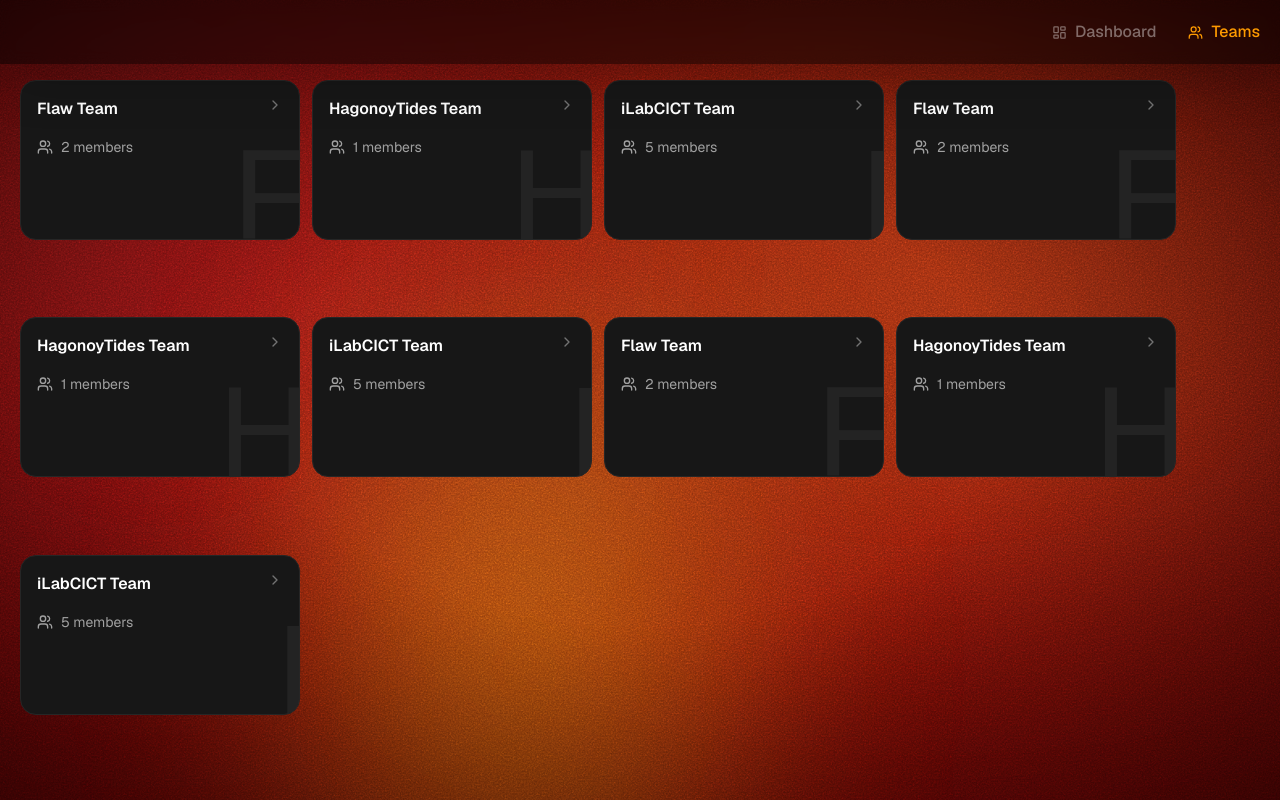
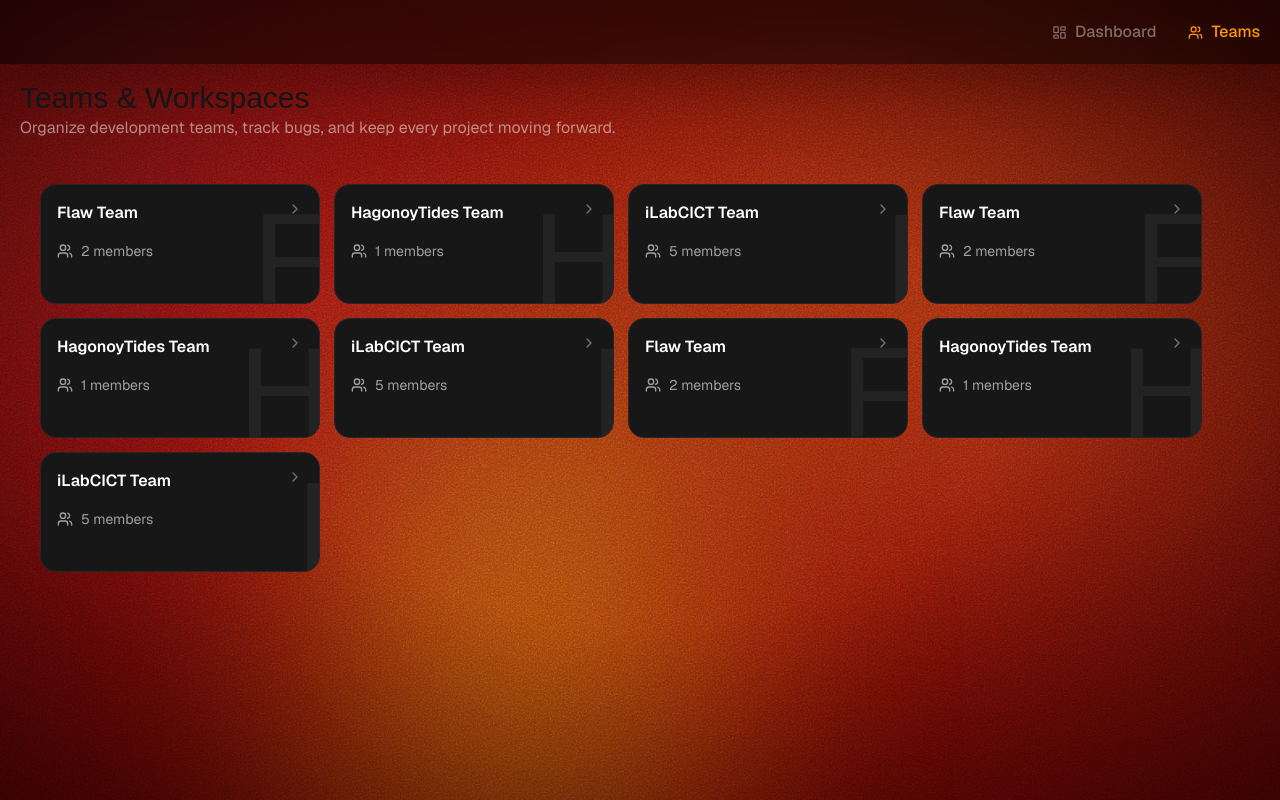
Before and after one commit to limuelcamangon15/Flaw-Frontend, a Next.js app: page /teams in a window 1280 px wide. Built offline with nearby package versions, Linux system fonts and the light colour scheme; a web font is replaced by a local one.

Commit message:
update: added heading and card anim

```diff
--- a/app/components/team/TeamPage.tsx
+++ b/app/components/team/TeamPage.tsx
@@ -15,11 +15,18 @@ const TEAMS = [
 
 export default function TeamPage() {
   return (
-    <div className="w-full pt-20 p-5 flex flex-row flex-wrap gap-3">
+    <div className="w-full pt-20 p-5">
+      <h1 className="font-heading text-3xl">Teams & Workspaces</h1>
+      <p className="font-sans text-white/50 max-w-2xl mb-6">
+        Organize development teams, track bugs, and keep every project moving
+        forward.
+      </p>
+
+      <div className="h-fit w-full p-5 flex flex-row flex-wrap gap-3.5 items-center">
         {TEAMS.map((team, index) => (
           <div
             key={index}
-          className="relative font-sans group overflow-hidden w-full md:max-w-70 max-h-40 min-h-30 cursor-pointer rounded-2xl border border-neutral-800 bg-neutral-900 p-4 transition-all duration-200 hover:border-amber-500/30 hover:-translate-y-1 active:scale-90"
+            className="relative font-sans group overflow-hidden w-full md:max-w-70 max-h-40 min-h-30 cursor-pointer rounded-2xl border border-neutral-800 bg-neutral-900 p-4 transition-all duration-300 hover:bg-neutral-900/75 hover:border-amber-500/30 hover:-translate-y-1 active:scale-90"
           >
             <div className="flex items-start justify-between">
               <div className="absolute -bottom-5 -right-3 group-hover:bottom-0 group-hover:right-0 transition-all duration-300">
@@ -43,5 +50,6 @@ export default function TeamPage() {
           </div>
         ))}
       </div>
+    </div>
   );
 }
```
Lines whose indentation alone changed are shown as unchanged.
